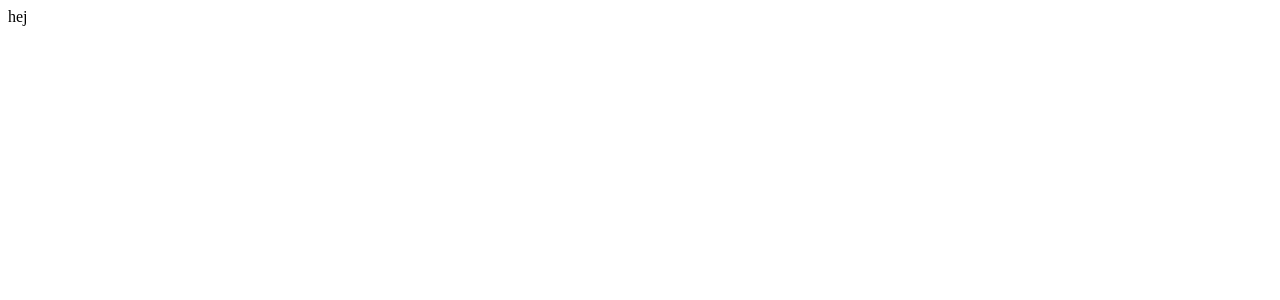
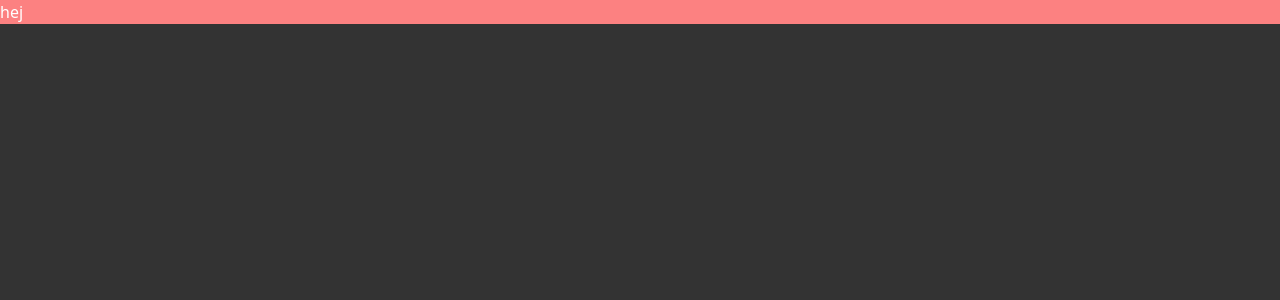
Before and after one commit to winterberryice/miami-minesweeper, a React (Vite) app: page / in a window 1280 px wide. Shown: the top 300 px of the page. Built offline with nearby package versions, Linux system fonts and the light colour scheme.

Commit message:
tailwind

```diff
--- /dev/null
+++ b/postcss.config.js
@@ -0,0 +1,6 @@
+module.exports = {
+  plugins: {
+    tailwindcss: require('tailwindcss'),
+    autoprefixer: true
+  }
+};
--- a/src/components/Main.tsx
+++ b/src/components/Main.tsx
@@ -1,5 +1,5 @@
 import React from 'react';
 
 export default function Main() {
-  return <div>hej</div>;
+  return <div className="bg-red-400">hej</div>;
 }
--- a/src/index.html
+++ b/src/index.html
@@ -4,7 +4,7 @@
     <meta charset="UTF-8" />
     <meta name="viewport" content="width=device-width, initial-scale=1.0" />
     <meta http-equiv="X-UA-Compatible" content="ie=edge" />
-    <title>Toggle with Typescript</title>
+    <title>Miami minesweeper</title>
   </head>
   <body>
     <div id="root"></div>
--- a/src/index.tsx
+++ b/src/index.tsx
@@ -1,5 +1,6 @@
 import * as React from 'react';
 import { render } from 'react-dom';
 import Main from './components/Main';
+import './styles/index.scss';
 
 render(<Main />, document.getElementById('root'));
--- /dev/null
+++ b/src/styles/index.scss
@@ -0,0 +1,15 @@
+@import './tailwind.css';
+
+html,
+body {
+  body {
+    padding: 0;
+    min-width: 100%;
+    margin: 0;
+    min-height: 100%;
+    background: #333;
+    color: white;
+    color: white;
+    background: #333;
+  }
+}
--- /dev/null
+++ b/src/styles/tailwind.css
@@ -0,0 +1,5 @@
+@tailwind base;
+
+@tailwind components;
+
+@tailwind utilities;
```
Also changed, not shown: package.json (+10 -0 lines), 1 other file (tests, documents, lock files or other folders).
